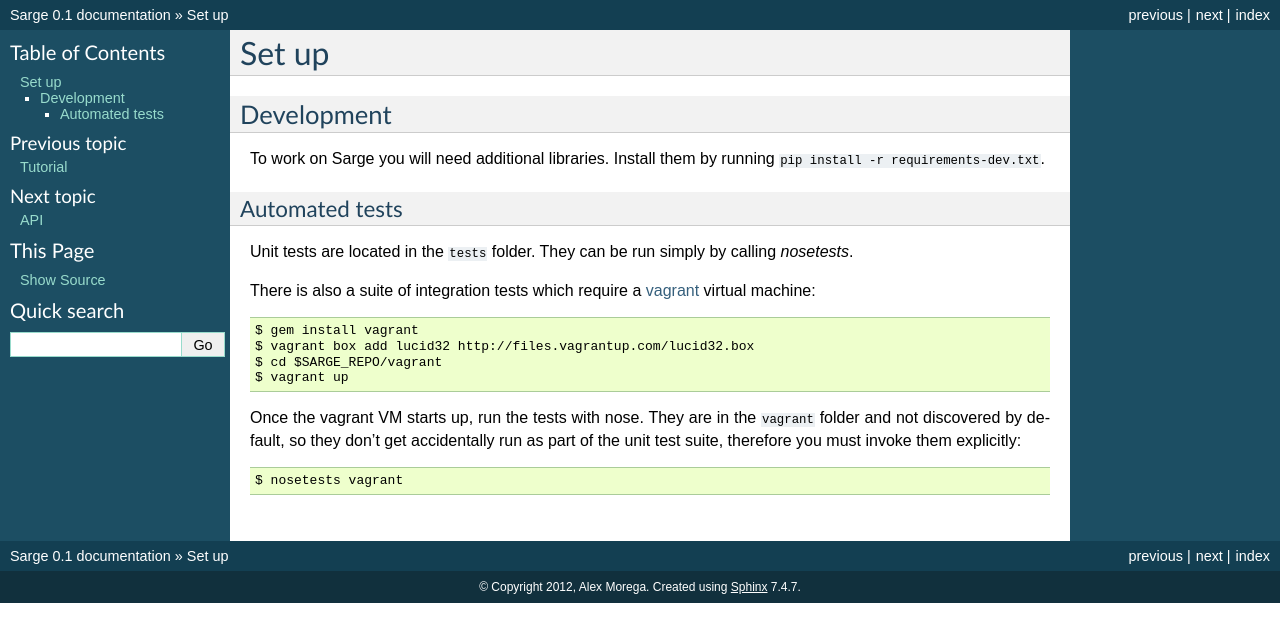
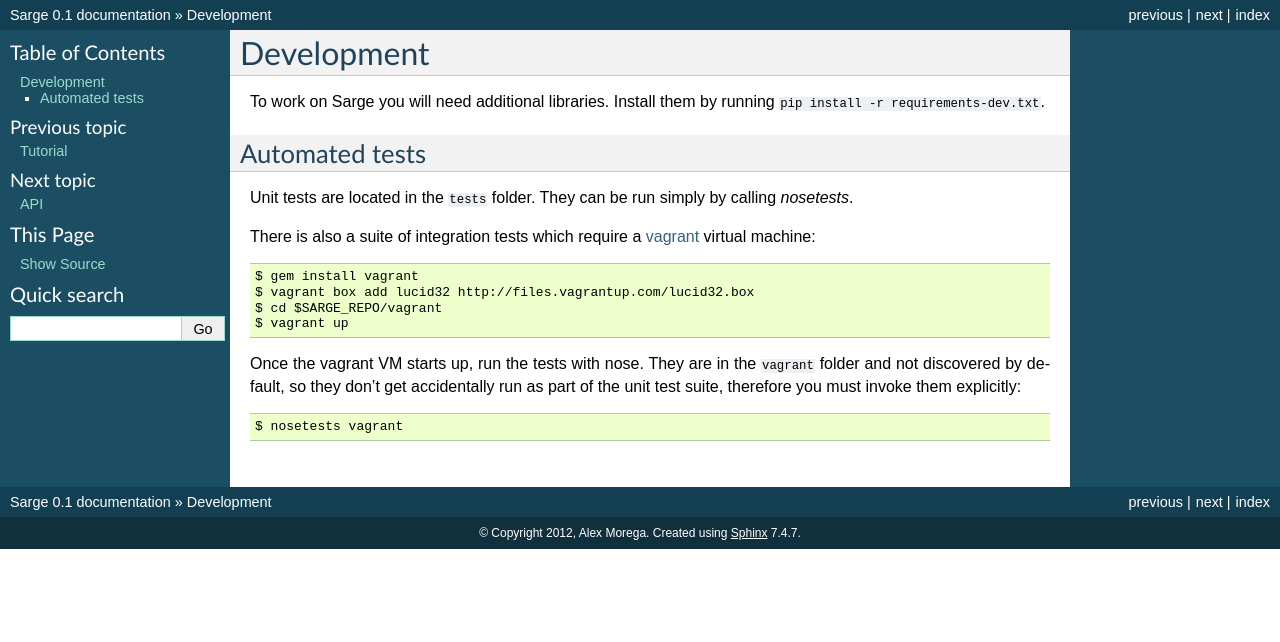
Before and after one commit to mgax/airship, a Sphinx documentation site: the page built from docs/development.rst, in a window 1280 px wide. Shown: the top 642 px of the page. Built offline with Sphinx 7.4.7, drawn with Linux system fonts in a browser that asks for light colours.

Commit message:
rename the development docs file

```diff
--- a/docs/setup.rst
+++ b/docs/development.rst
@@ -1,7 +1,3 @@
-======
-Set up
-======
-
 Development
 ===========
 
--- a/docs/index.rst
+++ b/docs/index.rst
@@ -13,7 +13,7 @@ Contents:
    :maxdepth: 2
 
    tutorial
-   setup
+   development
    api
 
 
```
